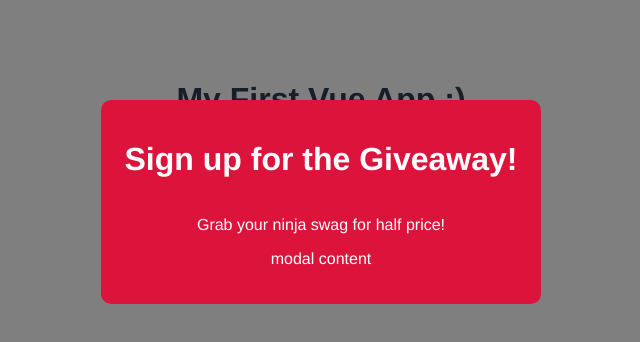
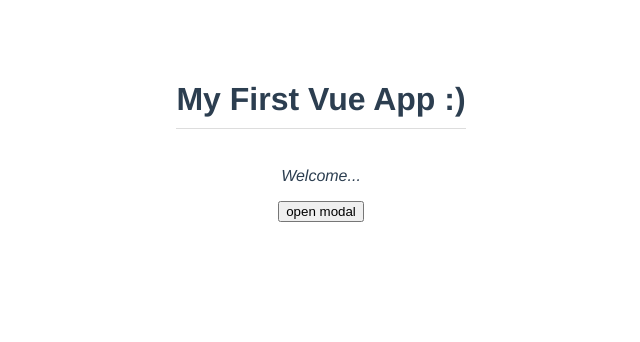
Before and after one commit to black-code1/vue-modal-project, a Vue app: page / in a window 1280 px wide. Shown: the top 342 px of the page, without its empty margins (319-959 px from the left). Built offline with nearby package versions, Linux system fonts and the light colour scheme.

Commit message:
Emitting Custom Events

```diff
--- a/src/App.vue
+++ b/src/App.vue
@@ -1,6 +1,10 @@
 <template>
   <h1>{{ title }}</h1>
-  <Modal :header="header" :text="text" theme="sale" />
+  <p>Welcome...</p>
+  <div v-if="showModal">
+    <Modal :header="header" :text="text" theme="sale" @close="toggleModal" />
+  </div>
+  <button @click="toggleModal">open modal</button>
 </template>
 
 <script>
@@ -14,7 +18,13 @@
       title: "My First Vue App :)",
       header: "Sign up for the Giveaway!",
       text: "Grab your ninja swag for half price!",
+      showModal: false,
     };
+  },
+  methods: {
+    toggleModal() {
+      this.showModal = !this.showModal;
+    },
   },
 };
 </script>
--- a/src/components/Modal.vue
+++ b/src/components/Modal.vue
@@ -1,5 +1,5 @@
 <template>
-  <div class="backdrop">
+  <div class="backdrop" @click="closeModal">
     <div class="modal" :class="{ sale: theme === 'sale' }">
       <h1>{{ header }}</h1>
       <p>{{ text }}</p>
@@ -11,6 +11,11 @@
 <script>
 export default {
   props: ["header", "text", "theme"],
+  methods: {
+    closeModal() {
+      this.$emit("close");
+    },
+  },
 };
 </script>
 
```
